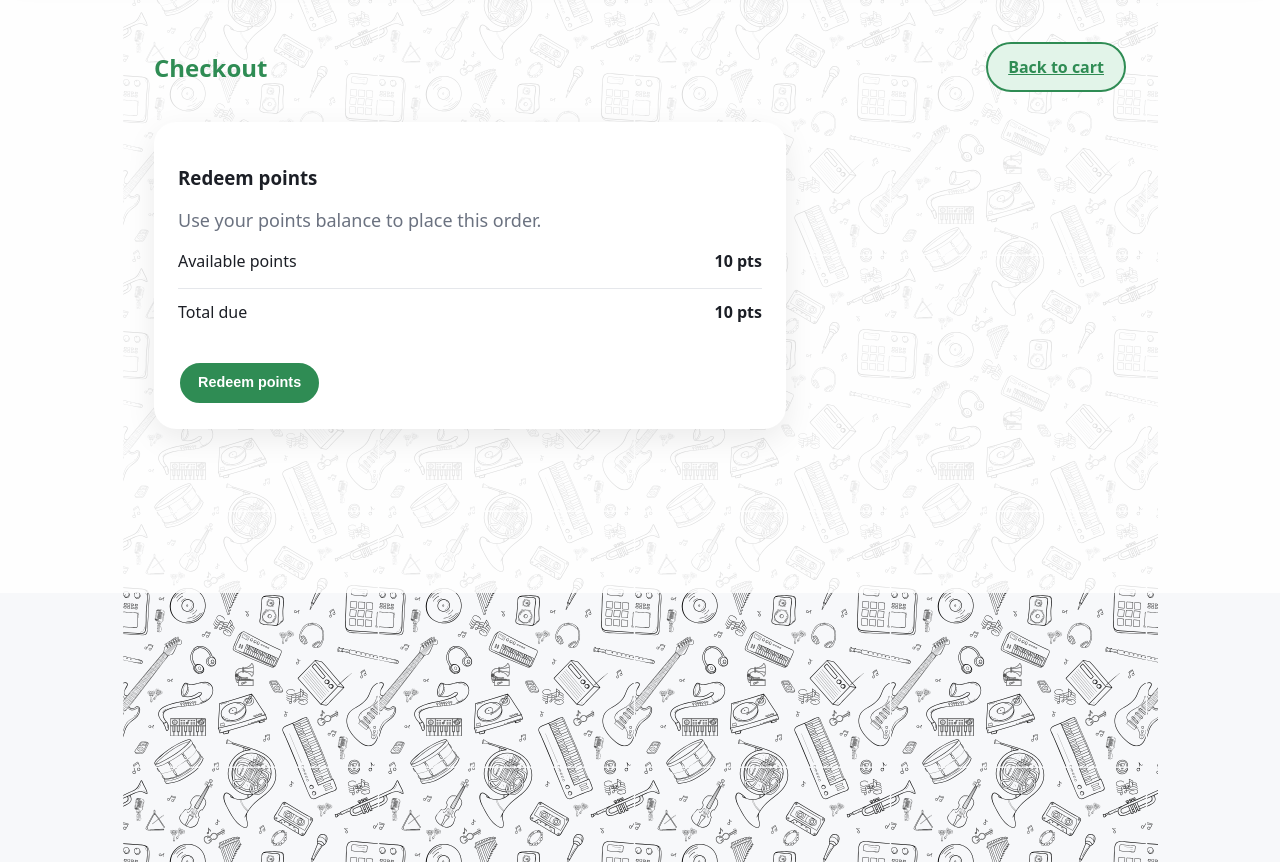
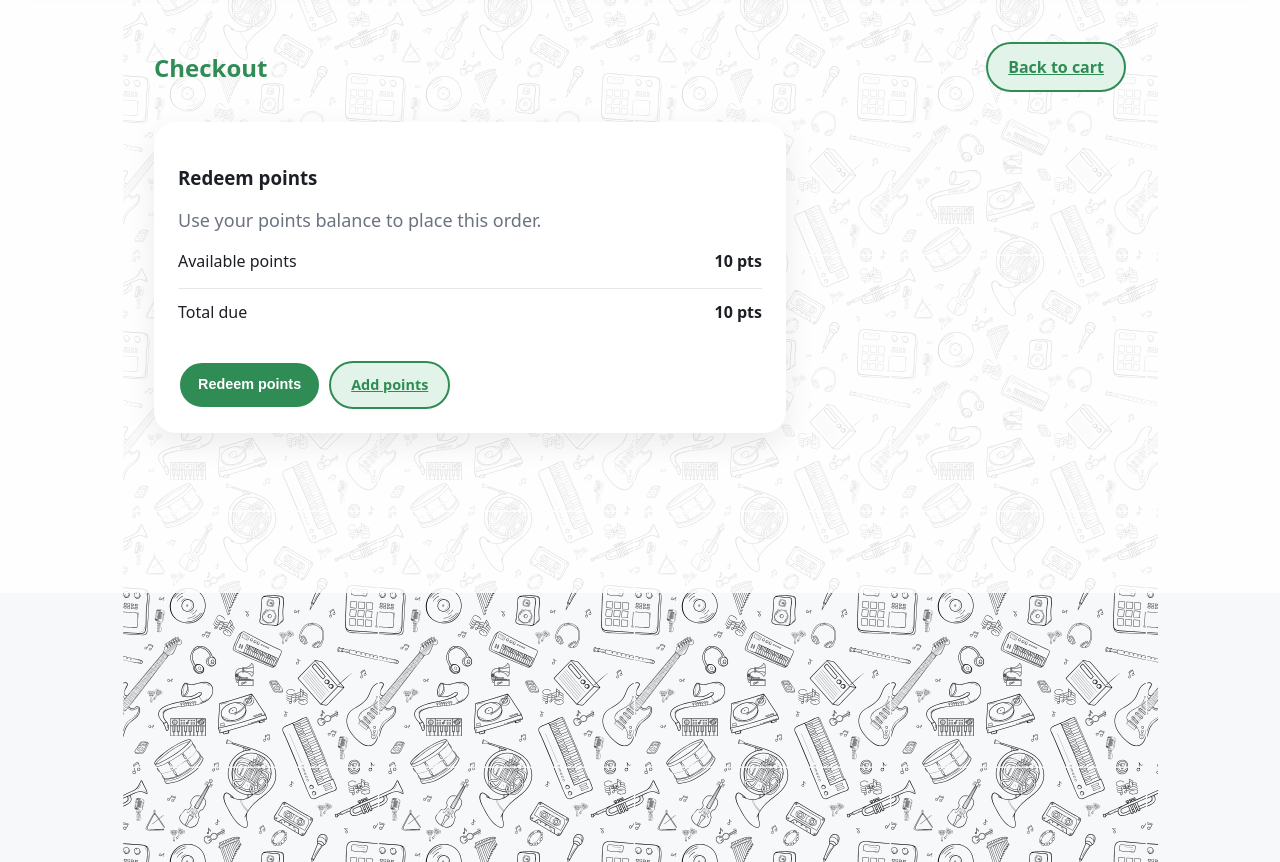
Before and after one commit to Graeza/vgh, a Django app: template products/templates/products/checkout.html in a window 1280 px wide. Shown: the part 207-1069 px from the top of the page. Run offline with Django 4.2, Linux system fonts and the light colour scheme; the template is opened without the code that fills it: most values are stand-ins (such as "Sample title", 1, 10 or a date in 2020).

Commit message:
Add add-points action to checkout redeem section

```diff
--- a/products/templates/products/checkout.html
+++ b/products/templates/products/checkout.html
@@ -24,7 +24,10 @@
         </div>
         <form method="post" class="auth-form stack checkout-form">
           {% csrf_token %}
-          <button type="submit" class="btn btn-primary cart-summary__cta" {% if total > available_points or total == 0 %}disabled{% endif %}>Redeem points</button>
+          <div class="row" style="gap:0.5rem;">
+            <button type="submit" class="btn btn-primary cart-summary__cta" {% if total > available_points or total == 0 %}disabled{% endif %}>Redeem points</button>
+            <a href="{% url 'account' %}" class="btn btn-soft cart-summary__cta">Add points</a>
+          </div>
         </form>
         {% if total > available_points %}
           <p class="text-muted">You need {{ needed_points }} more points to complete this purchase.</p>
```
